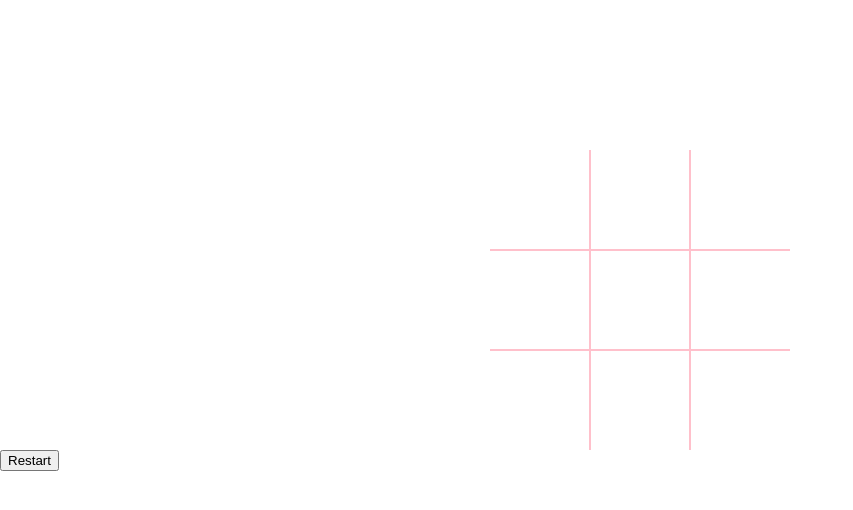
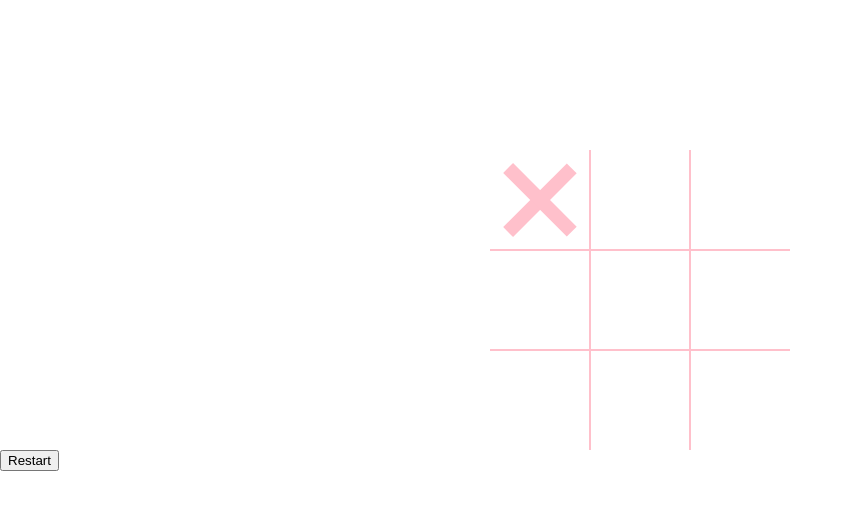
Before and after one commit to Ellie575/vanillajavascript-tic-tac-toe-game, a plain HTML site: page index.html in a window 1280 px wide. Shown: the whole page, without its empty margins (0-853 px from the left). Drawn offline with Linux system fonts and the light colour scheme.

Commit message:
Added cross styling

```diff
--- a/index.html
+++ b/index.html
@@ -10,7 +10,7 @@
   </head>
   <body>
     <div class="board" id="board">
-      <div class="cell" data-cell></div>
+      <div class="cell x" data-cell></div>
       <div class="cell" data-cell></div>
       <div class="cell" data-cell></div>
       <div class="cell" data-cell></div>
--- a/styles.css
+++ b/styles.css
@@ -6,7 +6,7 @@
 
 :root {
   --cell-size: 100px;
-  --mark-size: cal(var(var(--cell-size) * 0.9));
+  --mark-size: calc(var(--cell-size) * 0.9);
 }
 
 body {
@@ -29,6 +29,10 @@ body {
   width: var(--cell-size);
   height: var(--cell-size);
   border: 1px solid pink;
+  display: flex;
+  justify-content: center;
+  align-items: center;
+  position: relative;
 }
 
 .cell:first-child,
@@ -50,3 +54,20 @@ body {
 .cell:nth-child(8) {
   border-bottom: none;
 }
+
+.cell.x::before,
+.cell.x::after {
+  content: "";
+  position: absolute;
+  width: calc(var(--mark-size) * 0.15);
+  height: var(--mark-size);
+  background-color: pink;
+}
+
+.cell.x::before {
+  transform: rotate(45deg);
+}
+
+.cell.x::after {
+  transform: rotate(-45deg);
+}
```
